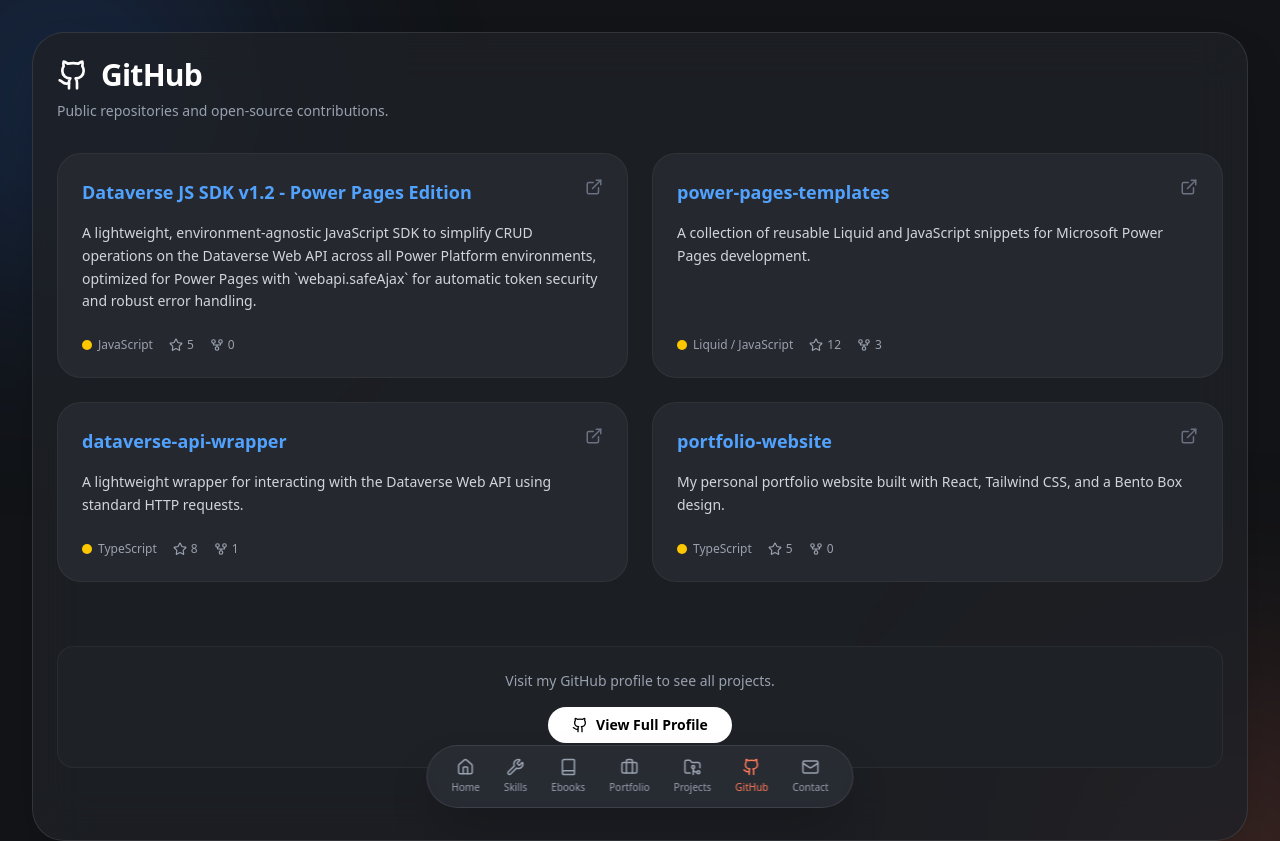
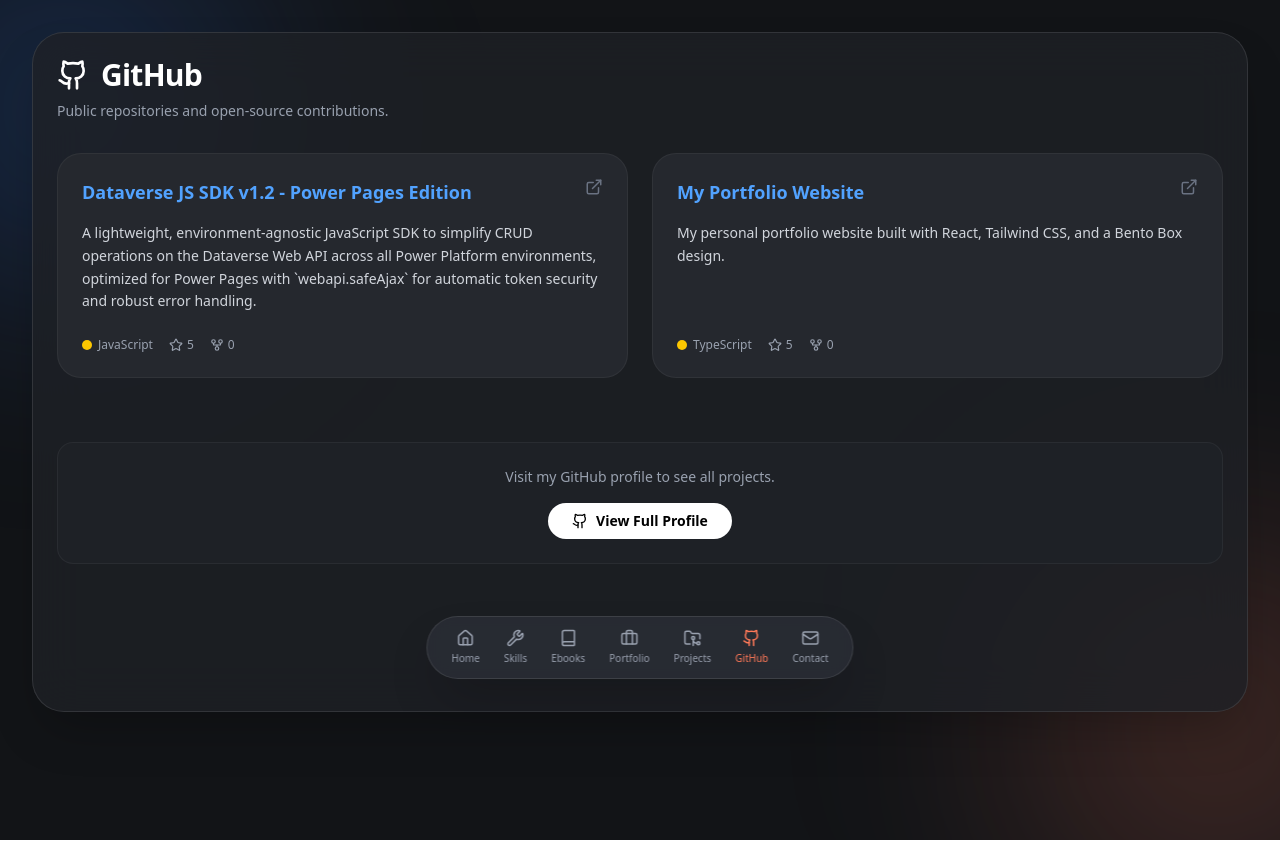
Before and after one commit to marcosleite8/portfolio, a React (Vite) app: page /github in a window 1280 px wide. Shown: the top 841 px of the page. Built offline with nearby package versions, Linux system fonts and the light colour scheme.

Commit message:
portfolio
portfolio update link

```diff
--- a/src/pages/Github.tsx
+++ b/src/pages/Github.tsx
@@ -14,28 +14,12 @@
       url: "https://github.com/marcosleite8/dataverse-js-sdk/blob/main/dataverse-sdk_v2.js"
     },
     {
-      name: "power-pages-templates",
-      description: "A collection of reusable Liquid and JavaScript snippets for Microsoft Power Pages development.",
-      language: "Liquid / JavaScript",
-      stars: 12,
-      forks: 3,
-      url: "#"
-    },
-    {
-      name: "dataverse-api-wrapper",
-      description: "A lightweight wrapper for interacting with the Dataverse Web API using standard HTTP requests.",
-      language: "TypeScript",
-      stars: 8,
-      forks: 1,
-      url: "#"
-    },
-    {
-      name: "portfolio-website",
+      name: "My Portfolio Website",
       description: "My personal portfolio website built with React, Tailwind CSS, and a Bento Box design.",
       language: "TypeScript",
       stars: 5,
       forks: 0,
-      url: "#"
+      url: "https://marcosleite.pt"
     }
   ];
 
```
